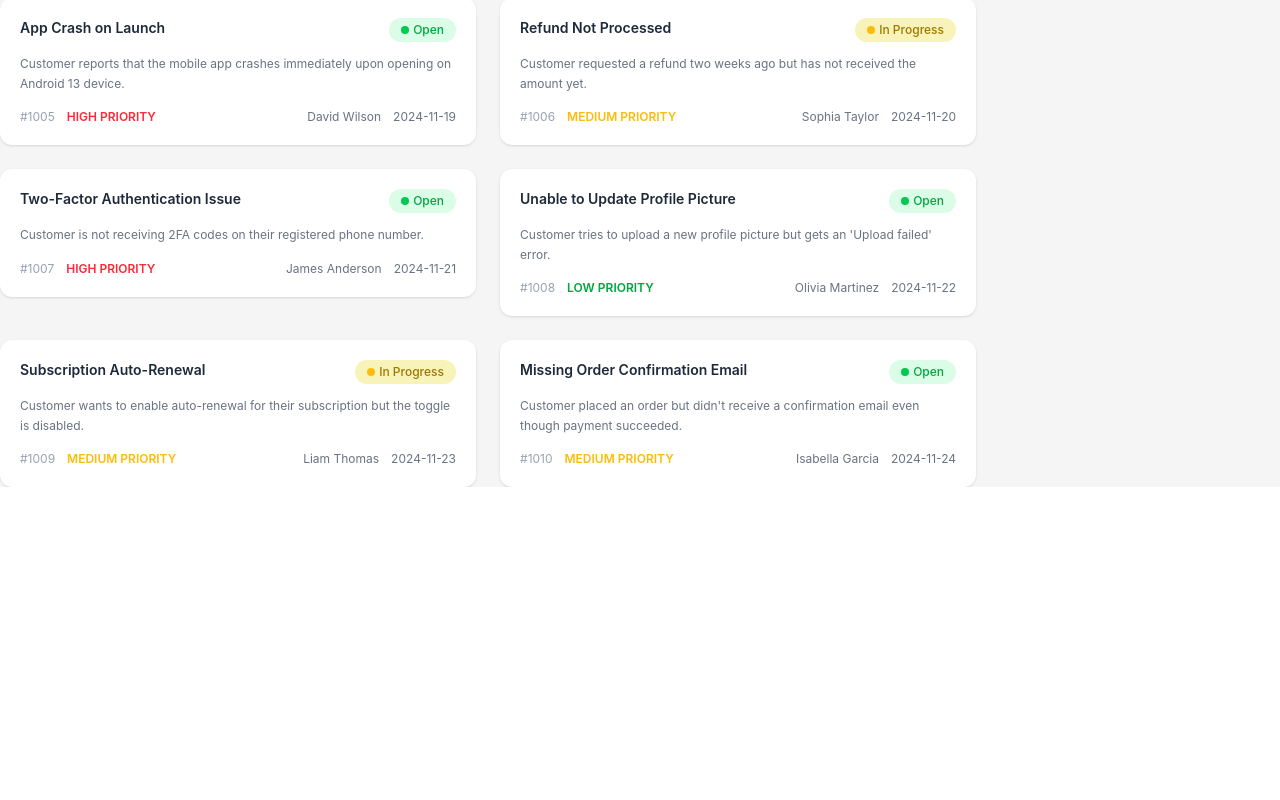
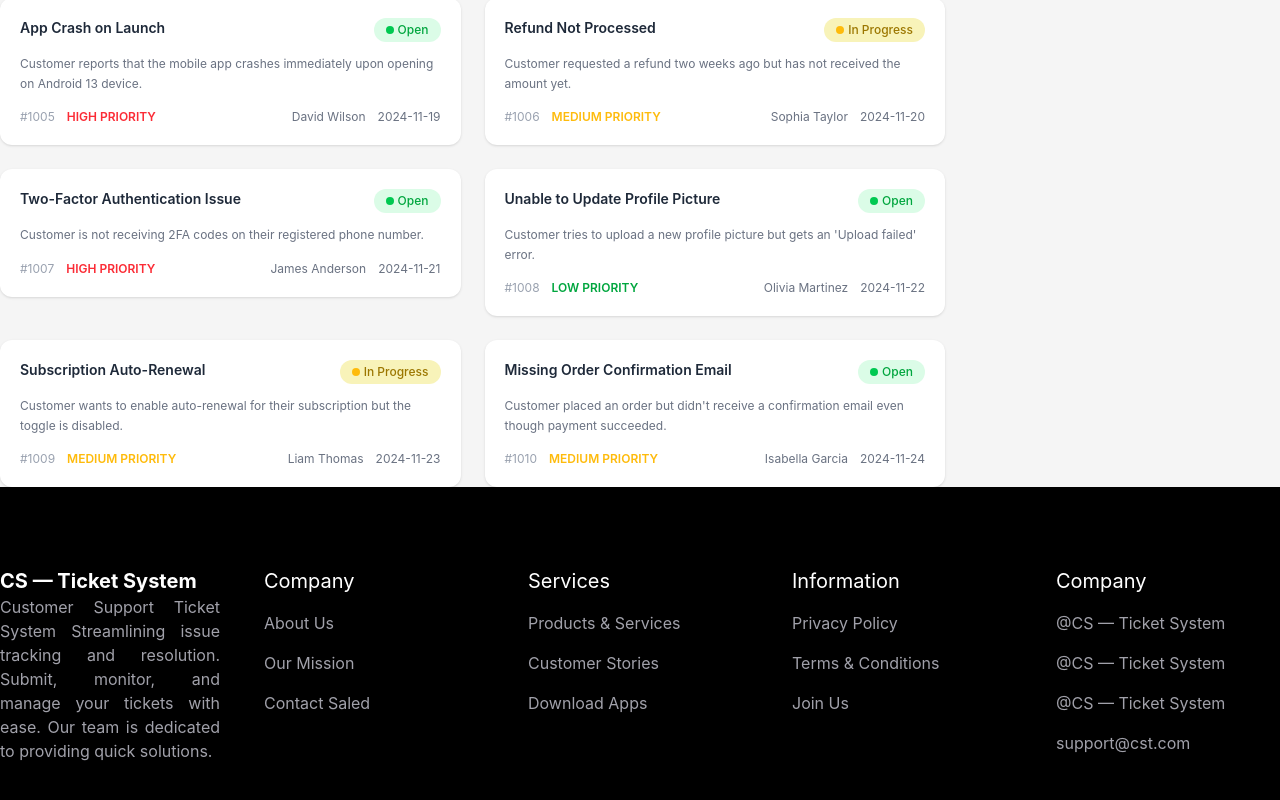
Before and after one commit to abusaleh2234/CS-Ticket-System, a React (Vite) app: page / in a window 1280 px wide. Shown: the part 780-1580 px from the top of the page. Before the commit the page ends 1267 px from the top, so only its background shows below. Built offline with nearby package versions, Linux system fonts and the light colour scheme.

Commit message:
footer complete

```diff
--- a/src/App.jsx
+++ b/src/App.jsx
@@ -1,10 +1,11 @@
 
-import { Suspense, useState } from 'react'
+import { Suspense, use, useState } from 'react'
 import './App.css'
 import Banner from './Component/Banner/Banner'
 import Navbar from './Component/Navbar/Navbar'
 import Tickets from './Component/Tickets/Tickets'
 import Status from './Component/Status/Status'
+import Footer from './Component/Footer/Footer'
 
 const ticketsFetch = async () => {
   const res = await fetch("tickets.json")
@@ -12,6 +13,9 @@ const ticketsFetch = async () => {
 }
 const ticketsPromise = ticketsFetch()
 function App() {
+  const ticketsData = use(ticketsPromise)
+  const [processedTickets, setProcessedTickets] = useState(ticketsData)
+
   const [progress, setProgress] = useState([])
   const [resolved, setResolved] = useState([])
   // console.log(resolved);
@@ -30,16 +34,24 @@ function App() {
               <Tickets
               progress={progress}
               setProgress={setProgress}
-              ticketsPromise={ticketsPromise}></Tickets>
+              processedTickets={processedTickets}></Tickets>
             </Suspense>
 
             <div className=" w-full md:w-1/3">
-              <Status setProgress={setProgress} setResolved={setResolved} resolved={resolved} progress={progress} ></Status>
+              <Status
+              setProcessedTickets={setProcessedTickets}
+              processedTickets={processedTickets}
+              setProgress={setProgress}
+              setResolved={setResolved}
+              resolved={resolved}
+              progress={progress} ></Status>
             </div>
 
           </div>
         </div>
-
+        <div className="bg-black">
+          <Footer></Footer>
+        </div>
       </div>
     </>
   )
--- /dev/null
+++ b/src/Component/Footer/Footer.jsx
@@ -0,0 +1,44 @@
+
+const Footer = () => {
+    return (
+        <div className="max-w-7xl mx-auto px-2 md:px-0">
+            <div className="text-white py-20 grid grid-cols-1 md:grid-cols-5 gap-10">
+                <div className="">
+                    <h2 className="text-xl font-bold">CS — Ticket System</h2>
+                    <p className="text-[#A1A1AA] text-justify md:w-55 w-full">Customer Support Ticket System
+                        Streamlining issue tracking and resolution.
+                        Submit, monitor, and manage your tickets with ease.
+                        Our team is dedicated to providing quick solutions.</p>
+                </div>
+                <div className=" space-y-4">
+                    <h6 className="text-xl text-white">Company</h6>
+                    <li className="list-none"><a className="text-[#A1A1AA]">About Us</a></li>
+                    <li className="list-none"><a className="text-[#A1A1AA]">Our Mission</a></li>
+                    <li className="list-none"><a className="text-[#A1A1AA]">Contact Saled</a></li>
+                </div>
+                <div className=" space-y-4">
+                    <h6 className="text-xl text-white">Services</h6>
+                    <li className="list-none"><a className="text-[#A1A1AA]">Products & Services</a></li>
+                    <li className="list-none"><a className="text-[#A1A1AA]">Customer Stories</a></li>
+                    <li className="list-none"><a className="text-[#A1A1AA]">Download Apps</a></li>
+                </div>
+                <div className=" space-y-4">
+                    <h6 className="text-xl text-white">Information</h6>
+                    <li className="list-none"><a className="text-[#A1A1AA]">Privacy Policy</a></li>
+                    <li className="list-none"><a className="text-[#A1A1AA]">Terms & Conditions</a></li>
+                    <li className="list-none"><a className="text-[#A1A1AA]">Join Us</a></li>
+                </div>
+                <div className=" space-y-4">
+                    <h6 className="text-xl text-white">Company</h6>
+                    <li className="list-none"><a className="text-[#A1A1AA]">@CS — Ticket System</a></li>
+                    <li className="list-none"><a className="text-[#A1A1AA]">@CS — Ticket System</a></li>
+                    <li className="list-none"><a className="text-[#A1A1AA]">@CS — Ticket System</a></li>
+                    <li className="list-none"><a className="text-[#A1A1AA]">support@cst.com</a></li>
+                </div>
+            </div>
+            <div className=""></div>
+        </div>
+    );
+};
+
+export default Footer;
--- a/src/Component/Navbar/Navbar.jsx
+++ b/src/Component/Navbar/Navbar.jsx
@@ -2,7 +2,7 @@ import React from 'react';
 
 const Navbar = () => {
     return (
-        <div className='bg-base-100 shadow-sm '>
+        <div className='bg-base-100 shadow-sm'>
             <div className="navbar justify-between  max-w-7xl mx-auto">
                 <div className="navbar-start w-auto">
                     <a className="text-xl font-bold">CS — Ticket System</a>
--- a/src/Component/Status/Status.jsx
+++ b/src/Component/Status/Status.jsx
@@ -1,6 +1,6 @@
 import React from 'react';
 
-const Status = ({ progress, setResolved, resolved,setProgress }) => {
+const Status = ({ progress, setResolved, resolved,setProgress,setProcessedTickets,processedTickets }) => {
     const handleResolved = (task) => {
         const newTasks = [...resolved, task]
         setResolved(newTasks)
@@ -8,7 +8,8 @@ const Status = ({ progress, setResolved, resolved,setProgress }) => {
 
         const remainingProgress = progress.filter(Task => Task.id !== task.id)
         setProgress(remainingProgress);
-
+        const remainingProcessedTicket = processedTickets.filter(ticket => ticket.id !== task.id)
+        setProcessedTickets(remainingProcessedTicket)
     }
     console.log(resolved);
     return (
--- a/src/Component/Tickets/Tickets.jsx
+++ b/src/Component/Tickets/Tickets.jsx
@@ -1,16 +1,18 @@
-import { use } from "react";
+// import { use, useState } from "react";
 import Ticket from "../Ticket/Ticket";
 
-const Tickets = ({ticketsPromise,setProgress, progress}) => {
-    const ticketsData = use(ticketsPromise)
+const Tickets = ({processedTickets,setProgress, progress}) => {
+    // const ticketsData = use(ticketsPromise)
     // console.log(ticketsData);
 
+
     return (
-        <div>
-            <h3 className="text-2xl font-medium text-[#34485A]">Customer Tickets</h3>
+        <div className="w-full md:min-w-2/3">
+            <h3 className="text-2xl  font-medium text-[#34485A]">Customer Tickets</h3>
             <div className="grid md:grid-cols-2 gap-6">
                 {
-                    ticketsData.map(ticket => <Ticket
+
+                    processedTickets.map(ticket => <Ticket
                         key={ticket.id}
                         setProgress={setProgress}
                         progress={progress}
```
